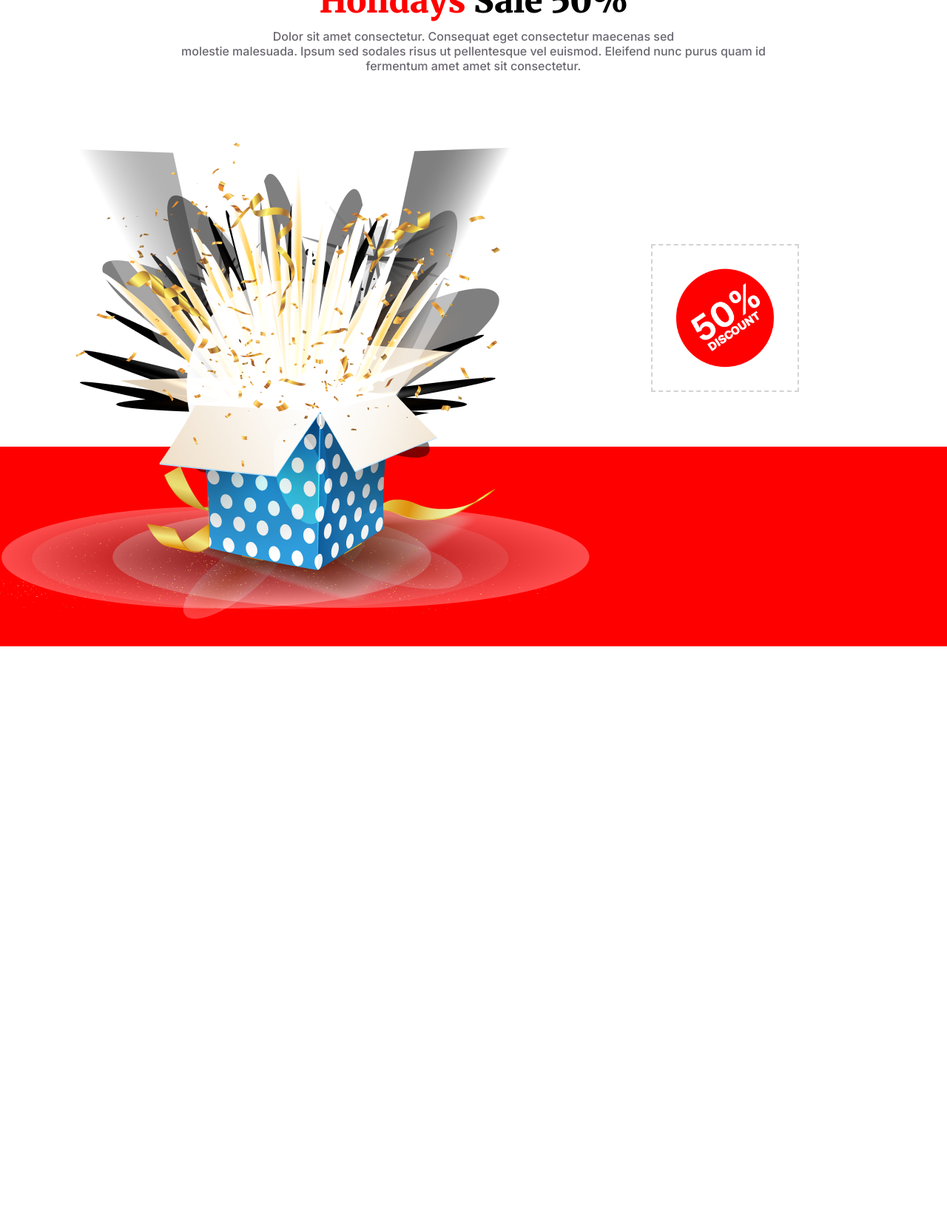
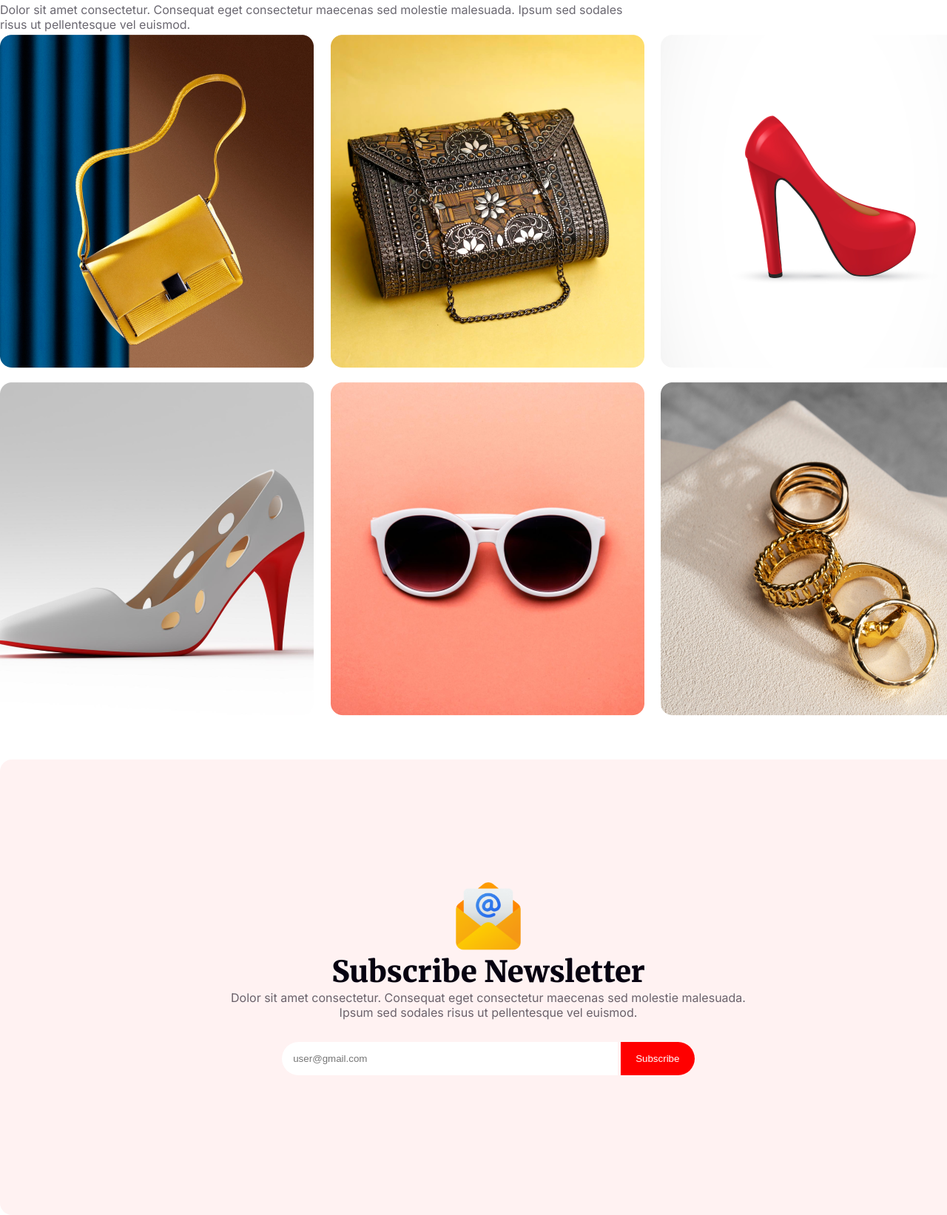
Before and after one commit to nasirpatwary/new-year-offer-web-module-6, a plain HTML site: page index.html in a window 1280 px wide. Shown: the part 2942-4585 px from the top of the page at 74% size. Before the commit the page ends 3816 px from the top, so only its background shows below. Drawn offline with Linux system fonts and the light colour scheme.

Commit message:
doesn't complete my home work

```diff
--- a/index.html
+++ b/index.html
@@ -32,7 +32,8 @@
         <section class="midnight-party">
             <div class="midnight-content">
                 <h2>Welcome to <br> midnight party</h2>
-                <p>Dolor sit amet consectetur. Consequat eget consectetur maecenas sed molestie malesuada. Ipsum sed sodales risus ut pellentesque vel euismod. </p>
+                <p>Dolor sit amet consectetur. Consequat eget consectetur maecenas sed molestie malesuada. Ipsum sed
+                    sodales risus ut pellentesque vel euismod. </p>
                 <span>Join Now</span>
             </div>
             <div class="image-tag">
@@ -55,7 +56,8 @@
                 <div class="new-best-child">
                     <h5>NEW BEST OFFER</h5>
                     <h2>Coming Soon</h2>
-                        <p>Dolor sit amet consectetur. Consequat eget consectetur maecenas sed molestie malesuada. Ipsum sed sodales risus ut pellentesque vel euismod. </p>
+                    <p>Dolor sit amet consectetur. Consequat eget consectetur maecenas sed molestie malesuada. Ipsum sed
+                        sodales risus ut pellentesque vel euismod. </p>
                 </div>
                 <div class="image-border">
                     <div class="new-best-image">
@@ -72,22 +74,60 @@
             </div>
         </section>
         <!-- Holidays Sale 50% start -->
-              <section class="holidays-container">
+        <!-- <section class="holidays-container">
             <div class="holiday-content">
                 <h6>WHAT IS FUNCTIONAL</h6>
                 <h2><span class="color-text">Holidays</span> Sale 50%</h2>
                 <p>Dolor sit amet consectetur. Consequat eget consectetur maecenas sed <br>
-                    molestie malesuada. Ipsum sed sodales risus ut pellentesque vel euismod. Eleifend nunc purus quam id fermentum amet amet sit consectetur.</p>
+                    molestie malesuada. Ipsum sed sodales risus ut pellentesque vel euismod. Eleifend nunc purus quam id
+                    fermentum amet amet sit consectetur.</p>
             </div>
-                    <div class="solid-border">
-
-                    </div>
-                    <div class="flex-all-container">
-                    <div class="flex-box-items">
+            <div class="border-box"></div>
+            <div class="gift-box">
                 <img src="images/Group 75.png" alt="">
-                    </div>
                 <div class="cricle-border">
                     <img src="images/Group 44.png" alt="">
+                </div>
+            </div>
+        </section> -->
+        <!-- the best gifts box -->
+        <section class="the-best-gifts">
+        <div class="awesome-porfolio">
+            <h5>THE BEST GIFTS</h5>
+            <h2>Our Awesome Portfolio</h2>
+            <p>Dolor sit amet consectetur. Consequat eget consectetur maecenas sed molestie malesuada. Ipsum sed sodales risus ut pellentesque vel euismod. </p>
+        </div>
+        <div class="awesome-items">
+        <div class="img-box">
+            <img src="images/Rectangle 3.png" alt="">
+        </div>
+        <div class="img-box">
+            <img src="images/Rectangle 4.png" alt="">
+        </div>
+        <div class="img-box">
+            <img src="images/Rectangle 5.png" alt="">
+        </div>
+        <div class="img-box">
+            <img src="images/Rectangle 6.png" alt="">
+        </div>
+        <div class="img-box">
+            <img src="images/Rectangle 7.png" alt="">
+        </div>
+        <div class="img-box">
+            <img src="images/Rectangle 8.png" alt="">
+        </div>
+        </div>
+      </section>
+      <section class="subscribe-now">
+        <div class="subscribe-container">
+            <div class="image-center">
+                <img src="images/Group 61.png" alt="">
+            </div>
+            <h2>Subscribe Newsletter</h2>
+            <p>Dolor sit amet consectetur. Consequat eget consectetur maecenas sed molestie malesuada. <br> Ipsum sed sodales risus ut pellentesque vel euismod. </p>
+            <div class="input-btn">
+                <input type="text" placeholder="user@gmail.com">
+                <button class="btn">Subscribe</button>
             </div>
         </div>
       </section>
--- a/styles/style.css
+++ b/styles/style.css
@@ -247,15 +247,16 @@ margin-bottom: 60px;
     line-height: 24px;
 }
 /* holidays-container start  */
-    .holidays-container{
+/* .holidays-container{
     max-width: 1320px;
+    height: 600px;
     margin: 0 auto;
     position: relative;
+    margin-bottom: 200px;
 }
 .holiday-content{
     width: 830px;
     display: flex;
-    height: 260px;
     flex-direction: column;
     margin: auto;
 }
@@ -265,7 +266,7 @@ margin-bottom: 60px;
     font-size: 16px;
     font-weight: 500;
     text-align: center;
-    margin-bottom: 20px;
+    margin-bottom: 10px;
 }
 .holiday-content h2{
     font-family: "Merriweather", serif;
@@ -283,28 +284,132 @@ margin-bottom: 60px;
     font-size: 16px;
     font-weight: 500;
     text-align: center;
-}
-.solid-border{
+} */
+/* gift box style */
+/* .border-box{
     width: 1320px;
-    height: 270px;
+    height: 250px;
     background-color: red;
     position: absolute;
-    top: 80%;
+    top: 90%;
+
 }
-.flex-box-items{
-    width: 674.82px;
-    height: 577.96px;
+.gift-box{
     position: relative;
     z-index: 1;
-}
-.flex-all-container{
     display: flex;
-    align-items: center;
     justify-content: space-between;
 }
-.cricle-border img{
-    width: 200px;
-    border: 2px dashed lightgray;
-    margin-right :200px;
-    margin-bottom :100px;
+.cricle-border{
+    width: 305.69px;
+    height: 305.69px;
+    position: relative;
+} */
+.the-best-gifts{
+    width: 1320px;
+    margin: 0 auto;
+    margin-bottom: 60px;
 }
+.awesome-porfolio{
+    width: 876px;
+    height: 64px;
+    margin-bottom: 50px;
+}
+.awesome-porfolio h5{
+    color: rgb(255, 0, 0);
+    font-family: "Inter", sans-serif;
+    font-size: 16px;
+    font-weight: 500;
+}
+.awesome-porfolio h2{
+    color: rgb(7, 2, 17);
+    font-family: "Merriweather",
+    serif;font-size: 40px;
+    font-weight: 800;
+}
+.awesome-porfolio p{
+    color: rgba(7, 2, 17, 0.6);
+    font-family: "Inter", sans-serif;
+    font-size: 16px;
+    font-weight: 400;
+    margin-bottom: 50px;
+}
+.img-box{
+    width: 380px;
+    height: 450px;
+}
+/* .img-box img{
+    width: 100%;
+} */
+.awesome-items{
+    display: grid;
+    grid-template-columns: repeat(3, 1fr);
+    gap: 20px;
+}
+
+/* subscribe-now  start*/
+.subscribe-now{
+    width: 1320px;
+    height: 616px;
+    margin: 0 auto;
+    display: flex;
+    justify-content: center;
+    flex-direction: column;
+    align-self: center;
+    border-radius: 16px;
+    background: rgba(255, 0, 0, 0.05);
+}
+.subscribe-container{
+    width: 730px;
+    height: 336px;
+    display: flex;
+    justify-content: center;
+    flex-direction: column;
+    align-self: center;
+}
+.image-center{
+    display: flex;
+    justify-content: center;
+    align-self: center;
+}
+.image-center img{
+    width: 100px;
+    height: 100px;
+}
+.subscribe-container h2{
+    color: rgb(7, 2, 17);
+    font-family: "Merriweather", serif;
+    font-size: 40px;
+    font-weight: 900;
+    text-align: center;
+}
+.subscribe-container p{
+    color: rgba(7, 2, 17, 0.6);
+    font-family: "Inter", sans-serif;
+    font-size: 16px;
+    font-weight: 400;
+    text-align: center;
+    margin-bottom: 30px;
+
+}
+.input-btn{
+    width: 648px;
+    height: 72px;
+    margin: 0 auto;
+    text-align: center;
+}
+.input-btn input{
+    width: 70%;
+    padding: 15px 15px;
+    background-color: white;
+    border-radius: 25px 0 0 25px;
+    border: none;
+}
+.btn{
+    background-color:  rgb(255, 0, 0);
+    color: white;
+    border: none;
+    width: 100px;
+    height: 45px;
+    border-radius: 0px 25px 25px 0px;
+}
```
Lines whose indentation alone changed are shown as unchanged.
